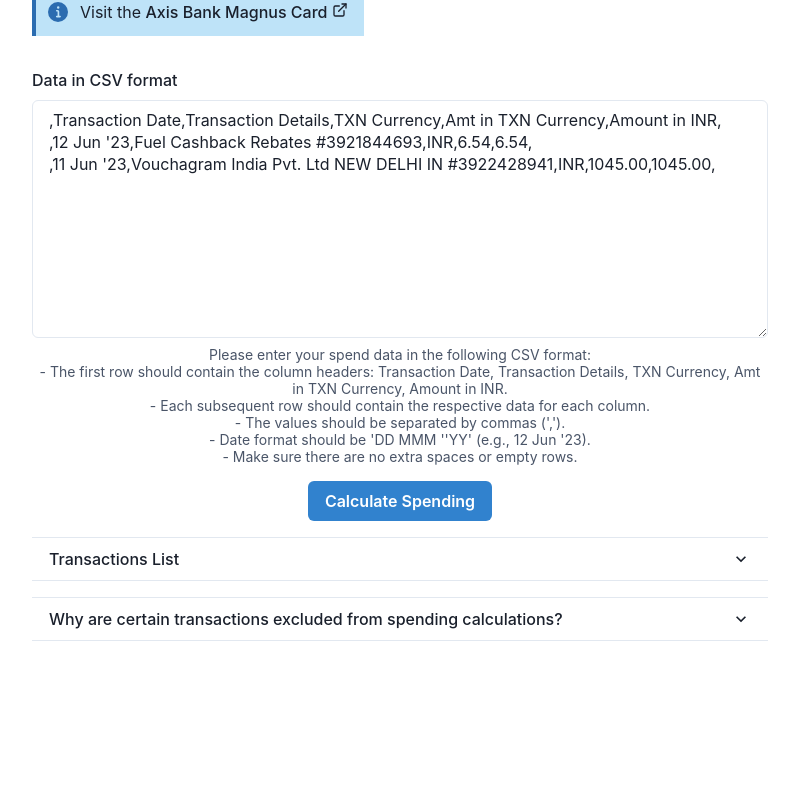
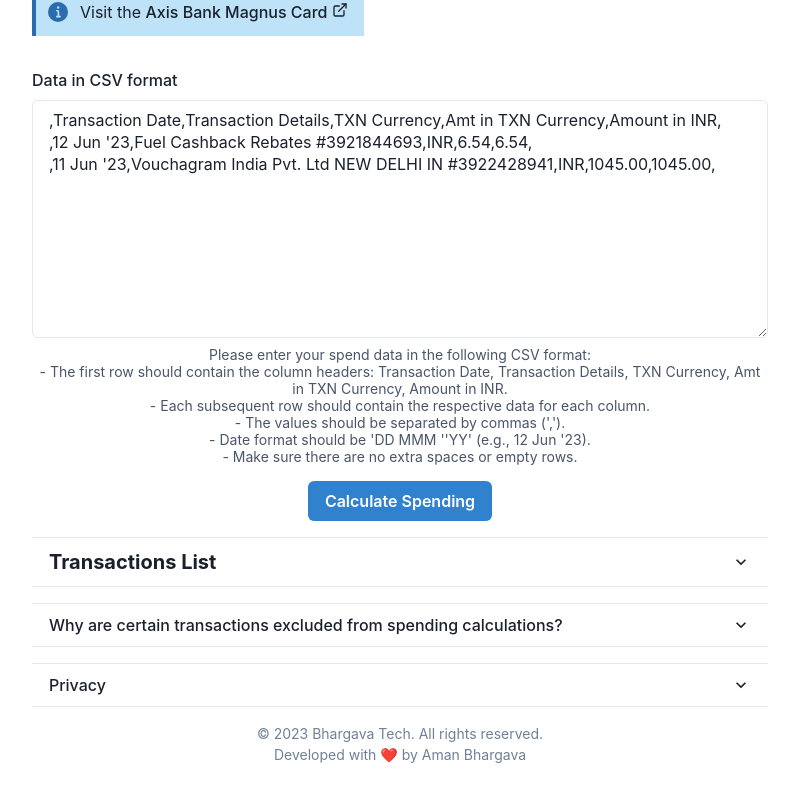
Before and after one commit to theamanbhargava/axis-magnus-spends-tracker, a React (Vite) app: page / in a window 1280 px wide. Shown: the part 209-1010 px from the top of the page, without its empty margins (240-1039 px from the left). Before the commit the page ends 918 px from the top, so only its background shows below. Built offline with nearby package versions, Linux system fonts and the light colour scheme.

Commit message:
feat: add footer and privacy section

```diff
--- a/index.html
+++ b/index.html
@@ -4,7 +4,7 @@
     <meta charset="UTF-8" />
     <link rel="icon" type="image/svg+xml" href="/vite.svg" />
     <meta name="viewport" content="width=device-width, initial-scale=1.0" />
-    <title>Vite + React</title>
+    <title>Axis Magnus Spends Tracker</title>
   </head>
   <body>
     <div id="root"></div>
--- /dev/null
+++ b/src/Footer.jsx
@@ -0,0 +1,13 @@
+import { Box } from "@chakra-ui/react";
+
+const Footer = () => {
+    return (
+        <Box as="footer" py={4} textAlign="center" fontSize="sm" color="gray.500">
+            &copy; {new Date().getFullYear()} Bhargava Tech. All rights reserved.
+            <br />
+            Developed with ❤️ by Aman Bhargava
+        </Box>
+    );
+};
+
+export default Footer;
--- a/src/components/MainComponent.jsx
+++ b/src/components/MainComponent.jsx
@@ -6,7 +6,12 @@
     AccordionItem,
     AccordionPanel,
     Box,
-    Button, Container, FormControl, FormHelperText, FormLabel,
+    Button,
+    Container,
+    FormControl,
+    FormHelperText,
+    FormLabel,
+    Text,
     Textarea,
 } from '@chakra-ui/react';
 import {parseCSV} from '../utils.js';
@@ -14,6 +19,8 @@
 import TransactionList from "./TransactionList.jsx";
 import ErrorBoundary from "./ErrorBoundary.jsx";
 import LandingPage from "./LandingPage.jsx";
+import Footer from "../Footer.jsx";
+import PrivacyAccordion from "./PrivacyAccordion.jsx";
 
 const placeholderText = `,Transaction Date,Transaction Details,TXN Currency,Amt in TXN Currency,Amount in INR,
 ,12 Jun '23,Fuel Cashback Rebates #3921844693,INR,6.54,6.54,
@@ -25,15 +32,14 @@
     const [transactions, setTransactions] = useState([]);
 
     const handleParseCSV = () => {
-        const { tableData, transactions } = parseCSV(csvData);
+        const {tableData, transactions} = parseCSV(csvData);
         setTableData(tableData);
         setTransactions(transactions);
     };
 
 
-    return (
-        <Container maxW="container.md" p={4}>
-            <LandingPage />
+    return (<Container maxW="container.md" p={4}>
+            <LandingPage/>
             <Box mt={8}>
                 <FormControl>
                     <FormLabel>Data in CSV format</FormLabel>
@@ -45,23 +51,25 @@
                     />
                     <FormHelperText>
                         Please enter your spend data in the following CSV format:
-                        <br />
-                        - The first row should contain the column headers: Transaction Date, Transaction Details, TXN Currency, Amt in TXN Currency, Amount in INR.
-                        <br />
+                        <br/>
+                        - The first row should contain the column headers: Transaction Date, Transaction Details, TXN
+                        Currency, Amt in TXN Currency, Amount in INR.
+                        <br/>
                         - Each subsequent row should contain the respective data for each column.
-                        <br />
+                        <br/>
                         - The values should be separated by commas (',').
-                        <br />
+                        <br/>
                         - Date format should be 'DD MMM ''YY' (e.g., 12 Jun '23).
-                        <br />
+                        <br/>
                         - Make sure there are no extra spaces or empty rows.
                     </FormHelperText>
                 </FormControl>
                 <Button onClick={handleParseCSV} colorScheme="blue" mt={4}>
                     Calculate Spending
                 </Button>
-                <ErrorBoundary errorMessage="There was a problem generating the monthly summary. Please try again later.">
-                    <TableData  tableData={tableData}/>
+                <ErrorBoundary
+                    errorMessage="There was a problem generating the monthly summary. Please try again later.">
+                    <TableData tableData={tableData}/>
                 </ErrorBoundary>
 
                 <Accordion allowToggle mt={4}>
@@ -69,14 +77,17 @@
                         <h2>
                             <AccordionButton>
                                 <Box flex="1" textAlign="left">
-                                    Transactions List
+                                    <Text fontSize="xl" fontWeight="bold">
+                                        Transactions List
+                                    </Text>
                                 </Box>
-                                <AccordionIcon />
+                                <AccordionIcon/>
                             </AccordionButton>
                         </h2>
                         <AccordionPanel pb={4}>
-                            <ErrorBoundary errorMessage="There was a problem generating the list of transactions. Please try again later.">
-                                <TransactionList  transactions={transactions}/>
+                            <ErrorBoundary
+                                errorMessage="There was a problem generating the list of transactions. Please try again later.">
+                                <TransactionList transactions={transactions}/>
                             </ErrorBoundary>
                         </AccordionPanel>
                     </AccordionItem>
@@ -89,21 +100,28 @@
                                 <Box flex="1" textAlign="left">
                                     Why are certain transactions excluded from spending calculations?
                                 </Box>
-                                <AccordionIcon />
+                                <AccordionIcon/>
                             </AccordionButton>
                         </h2>
                         <AccordionPanel pb={4}>
                             <ul>
-                                <li>Online payment transactions: These transactions represent payments made towards the credit card and are not considered as spend towards the milestone.</li>
-                                <li>Euronet transactions: These transactions also indicate payments made towards the credit card and are not counted towards the milestone spending.</li>
-                                <li>Rebates: Fuel surcharge rebates are excluded from the spending calculations as they do not contribute to the milestone spend.</li>
+                                <li>Online payment transactions: These transactions represent payments made towards the
+                                    credit card and are not considered as spend towards the milestone.
+                                </li>
+                                <li>Euronet transactions: These transactions also indicate payments made towards the
+                                    credit card and are not counted towards the milestone spending.
+                                </li>
+                                <li>Rebates: Fuel surcharge rebates are excluded from the spending calculations as they
+                                    do not contribute to the milestone spend.
+                                </li>
                             </ul>
                         </AccordionPanel>
                     </AccordionItem>
                 </Accordion>
             </Box>
-        </Container>
-    );
+            <PrivacyAccordion/>
+            <Footer/>
+        </Container>);
 };
 
 export default MainComponent;
--- /dev/null
+++ b/src/components/PrivacyAccordion.jsx
@@ -0,0 +1,37 @@
+import {Accordion, AccordionButton, AccordionIcon, AccordionItem, AccordionPanel, Box} from "@chakra-ui/react";
+
+function PrivacyAccordion(){
+    return (
+        <Accordion allowToggle mt={4}>
+            <AccordionItem>
+                <h2>
+                    <AccordionButton>
+                        <Box flex="1" textAlign="left">
+                            Privacy
+                        </Box>
+                        <AccordionIcon />
+                    </AccordionButton>
+                </h2>
+                <AccordionPanel pb={4}>
+                    <p>
+                        We take your data privacy seriously. Here's what you need to know
+                        about how your data is handled:
+                    </p>
+                    <ul>
+                        <li>
+                            No personal data, including IP addresses or credit card
+                            statement data, ever leaves your machine.
+                        </li>
+                        <li>
+                            All data processing is done locally in your browser. No data is
+                            sent to any external servers.
+                        </li>
+                    </ul>
+                </AccordionPanel>
+            </AccordionItem>
+        </Accordion>
+
+    )
+}
+
+export default PrivacyAccordion;
```
